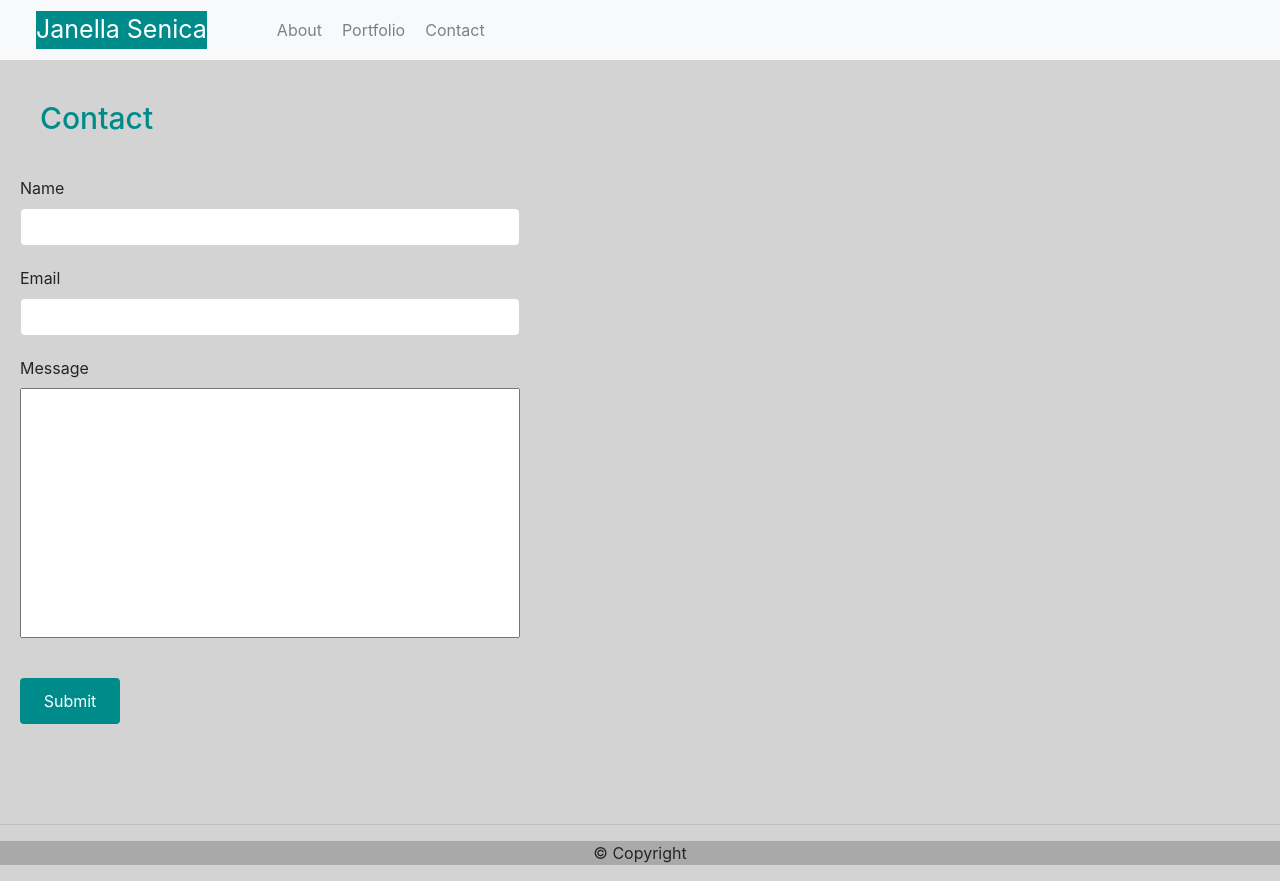
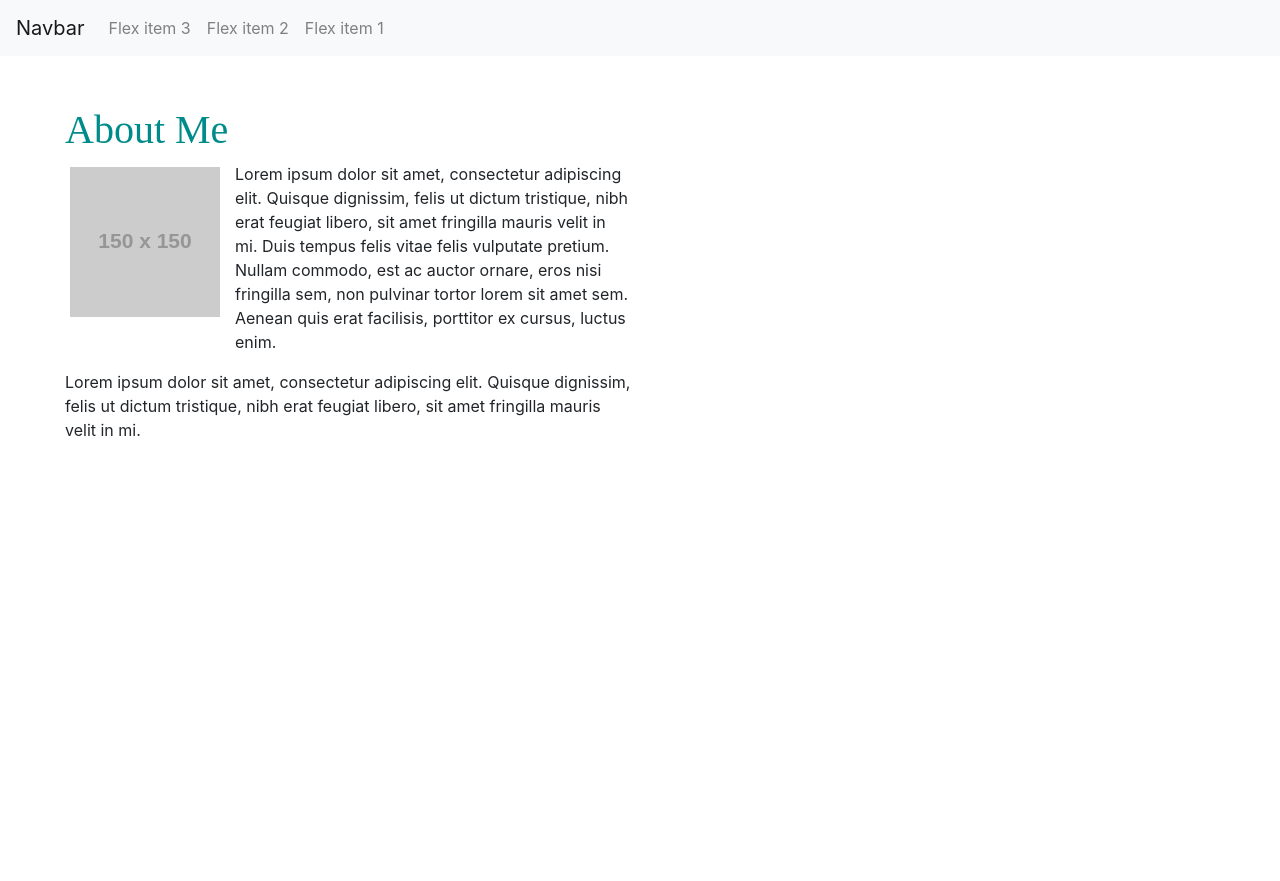
Before and after one commit to Jaesenix/Hw2, a plain HTML site: page index.html in a window 1280 px wide. After the commit the page ends 800 px from the top, so only its background shows below. Drawn offline with nearby package versions, Linux system fonts and the light colour scheme; placeholder pictures from the web are drawn by us.

Commit message:
version 3

```diff
--- /dev/null
+++ b/contact.css
@@ -0,0 +1,89 @@
+a {
+    color: gray;
+    text-align: right;
+    float: right;
+}
+
+p {
+    text-align: center;
+}
+
+h1 {
+    color: darkcyan;
+    font-size: 30px;
+    margin-left: 0;
+    margin-top: 30px;
+    padding: 10px;
+}
+
+form {
+    box-sizing: border-box;
+    border-style: solid;
+    border-color: lightgray;
+    margin-bottom: 90px;
+    margin-left: 30px;
+}
+
+header {
+    background-color: white;
+}
+
+body {
+    background: lightgray;
+}
+
+.navbarName {
+    margin-left: 30px;
+    margin-top: 0;
+    overflow: hidden;
+    background-color: darkcyan;
+    font-size: 25px;
+    color: white;
+    text-align: justify;
+}
+
+li {
+    margin: 10px;
+}
+
+.navAbout li {
+    margin: 10px;
+}
+
+.navPortfolio li {
+    margin: 10px;
+
+}
+
+.navContact li {
+    margin: 10px;
+}
+
+.form-group {
+    width: 100px;
+    margin: 10px;
+}
+
+.form-control {
+    width: 500px;
+    margin: 0;
+}
+
+.form-control-message {
+    width: 500px;
+    margin: 0;
+    height: 250px;
+}
+
+.btn {
+    background-color: darkcyan;
+    margin: 20px;
+    width: 100px;
+    padding: 10px;
+    color: white;
+}
+
+footer {
+    background-color: darkgrey;
+
+}
--- a/index.css
+++ b/index.css
@@ -1,89 +1,31 @@
-a {
-    color: gray;
-    text-align: right;
-    float: right;
-}
-
 p {
-    text-align: center;
-}
-
-h1 {
-    color: darkcyan;
-    font-size: 30px;
-    margin: 30px;
-    padding: 10px;
-}
-
-form {
-    border: auto;
-    border-color: lightgray;
-    margin-bottom: 80px;
-}
-
-header {
-    background-color: white;
-}
-
-body {
-    background: lightgray;
-}
-
-.navbarName {
-    margin-left: 20px;
+    display: flex;
     margin-top: 0;
-    overflow: hidden;
-    background-color: darkcyan;
-    font-size: 25px;
-    color: white;
-}
-
-.navbar-nav {
-    flex-
-}
-
-li {
-    margin: 10px;
-}
-
-.navAbout li {
-    margin: 10px;
-}
-
-.navPortfolio li {
-    margin: 10px;
 
 }
 
-.navContact li {
-    margin: 10px;
+.container1 {
+    color: gray;
+
 }
 
-.form-group {
-    width: 100px;
-    margin: 20px;
+.page-header {
+    margin-top: 50px;
+    margin-left: 15px;
+    color: darkcyan;
+    font-size: 10px;
+    font-family: serif;
 }
 
-.form-control {
-    width: 500px;
-    margin: 0;
+.photo {
+    float: left;
+    clear: left;
+    margin-right: 10px;
+    padding: 5px;
 }
 
-.form-control-message {
-    width: 500px;
-    margin: 0;
-    height: 250px;
+.container2 {
+    width: 1024px;
+    border-color: lightgray;
+    margin-left: 50px;
 }
-
-.btn {
-    background-color: darkcyan;
-    margin: 20px;
-    width: 100px;
-    padding: 10px;
-    color: white;
-}
-
-footer {
-    background-color: darkgrey;
-
-}
--- a/index.html
+++ b/index.html
@@ -1,66 +1,56 @@
 <!DOCTYPE html>
 <html lang="en">
-
 <head>
     <meta charset="UTF-8">
     <meta name="viewport" content="width=device-width, initial-scale=1.0">
-    <title>Index</title>
     <link rel="stylesheet" href="https://stackpath.bootstrapcdn.com/bootstrap/4.5.0/css/bootstrap.min.css" integrity="sha384-9aIt2nRpC12Uk9gS9baDl411NQApFmC26EwAOH8WgZl5MYYxFfc+NcPb1dKGj7Sk" crossorigin="anonymous">
     <link rel="stylesheet" href="index.css">
+    <title>Index</title>
 </head>
 
 <body>
-    <header>
-        <div class="container"></div>
-            <div class="row"></div>
-                <div class="col-md-4"></div>
-
     <nav class="navbar navbar-expand-lg navbar-light bg-light">
-        <a class="navbarName" href="#">Janella Senica</div>
-        <button class="navbar-toggler" type="button" data-toggle="collapse" data-target="#navbarNav" aria-controls="navbarNav" aria-expanded="false" aria-label="Toggle navigation">
+        <a class="navbar-brand" href="#">Navbar</a>
+        <button class="navbar-toggler" type="button" data-toggle="collapse" data-target="#navbarNavAltMarkup" aria-controls="navbarNavAltMarkup" aria-expanded="false" aria-label="Toggle navigation">
           <span class="navbar-toggler-icon"></span>
         </button>
-        <div class="container"></div>
-        <div class="collapse navbar-collapse" id="navbarNav">
-          <ul class="navbar-nav" ml-auto >
-            <li class="navAbout">
-              <a class="About" href="#">About <span class="sr-only">(current)</span></a>
-            </li>
-            <li class="navPortfolio">
-              <a class="Portfolio" href="#">Portfolio</a>
-            </li>
-            <li class="navContact">
-              <a class="Contact" href="#">Contact</a>
-            </li>
-          </ul>
+        <div class="container1">
+            <div class="collapse navbar-collapse" id="navbarNavAltMarkup">
+                  <div class="d-flex flex-row-reverse bd-highlight">
+                    <div class="p-2 bd-highlight">Flex item 1</div>
+                    <div class="p-2 bd-highlight">Flex item 2</div>
+                    <div class="p-2 bd-highlight">Flex item 3</div>
+                  </div>
+            </div>
         </div>
-      </nav>
-    </header>
+    </div>
+    </nav>
 
-      <div class="container"></div>
+      <!--end of navbar-->
+      <div class="container2">
+        <div class="row">
+            <div class="col-md-12">
+                <div class="page-header">
+                    <h1>About Me</h1>
+                </div>
+                <div class="row"></div>
+                <div class="col-md-3">
+                    <img class="photo" src="http://placehold.it/150x150" alt="placeholder" class="img-thumbnail">
+                </div>
+                <div class="col-md-7">
+                    <p>Lorem ipsum dolor sit amet, consectetur adipiscing elit. Quisque dignissim, felis ut dictum tristique,
+                        nibh erat feugiat libero, sit amet fringilla mauris velit in mi. Duis tempus felis vitae
+                        felis vulputate pretium. Nullam commodo, est ac auctor ornare, eros nisi fringilla sem,
+                        non pulvinar tortor lorem sit amet sem. Aenean quis erat facilisis, porttitor ex cursus,
+                        luctus enim.</p>
 
-      <form>
-        <h1>Contact</h1>
-        <div class="form-group">
-          <label for="Name">Name</label>
-          <input type="name" class="form-control" id="name" aria-describedby="input-name">
+                    <p>Lorem ipsum dolor sit amet, consectetur adipiscing elit. Quisque dignissim, felis ut dictum tristique,
+                        nibh erat feugiat libero, sit amet fringilla mauris velit in mi.</p>
+
+                </div>
+            </div>
         </div>
-        <div class="form-group">
-          <label for="Email">Email</label>
-          <input type="email" class="form-control" id="email">
-        </div>
-        <div class="form-group">
-            <label for="Message">Message</label>
-            <input type="message" class="form-control-message" id="message">
-          </div>
-        <button type="submit" class="btn">Submit</button>
-      </form>
-
-      <hr></hr>
-
-      <footer>
-            <p>&#169 Copyright</p>
-      </footer>
+    </div>
 
 </body>
 </html>
```
Also changed, not shown: contact.html (+64 -0 lines).
